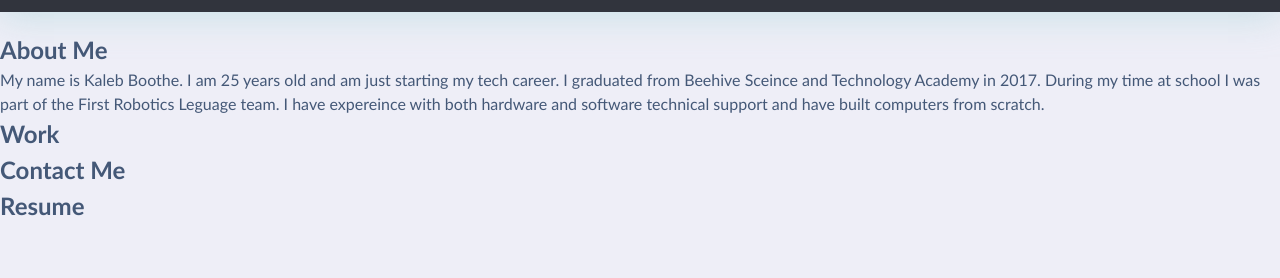
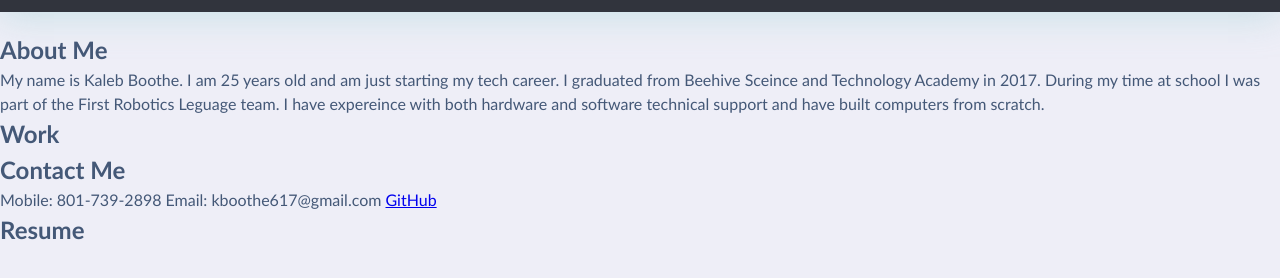
Before and after one commit to KBoothe617/module2-challenge, a plain HTML site: page Develop/index.html in a window 1280 px wide. Shown: the part 184-462 px from the top of the page. Drawn offline with Linux system fonts and the light colour scheme.

Commit message:
add content into contact me and link to github profile

```diff
--- a/Develop/index.html
+++ b/Develop/index.html
@@ -39,15 +39,15 @@
                     My name is Kaleb Boothe. I am 25 years old and am just starting my tech career. I graduated from Beehive Sceince and Technology Academy in 2017. During my time at school I was part of the First Robotics Leguage team. I have expereince with both hardware and software technical support and have built computers from scratch.
                 </p>
             </section>
-
             <section id="Work" class="Work">
                 <h2>Work</h2>
             </section>
-
             <section id="Contact-Me" clas="Contact-Me">
                 <h2>Contact Me</h2>
+                <p>
+                    Mobile: 801-739-2898    Email: kboothe617@gmail.com     <a href="https://github.com/KBoothe617">GitHub</a>
+                </p>
             </section>
-
             <section id="Resume" class="Resume">
                 <h2>Resume</h2>
             </section>
```
